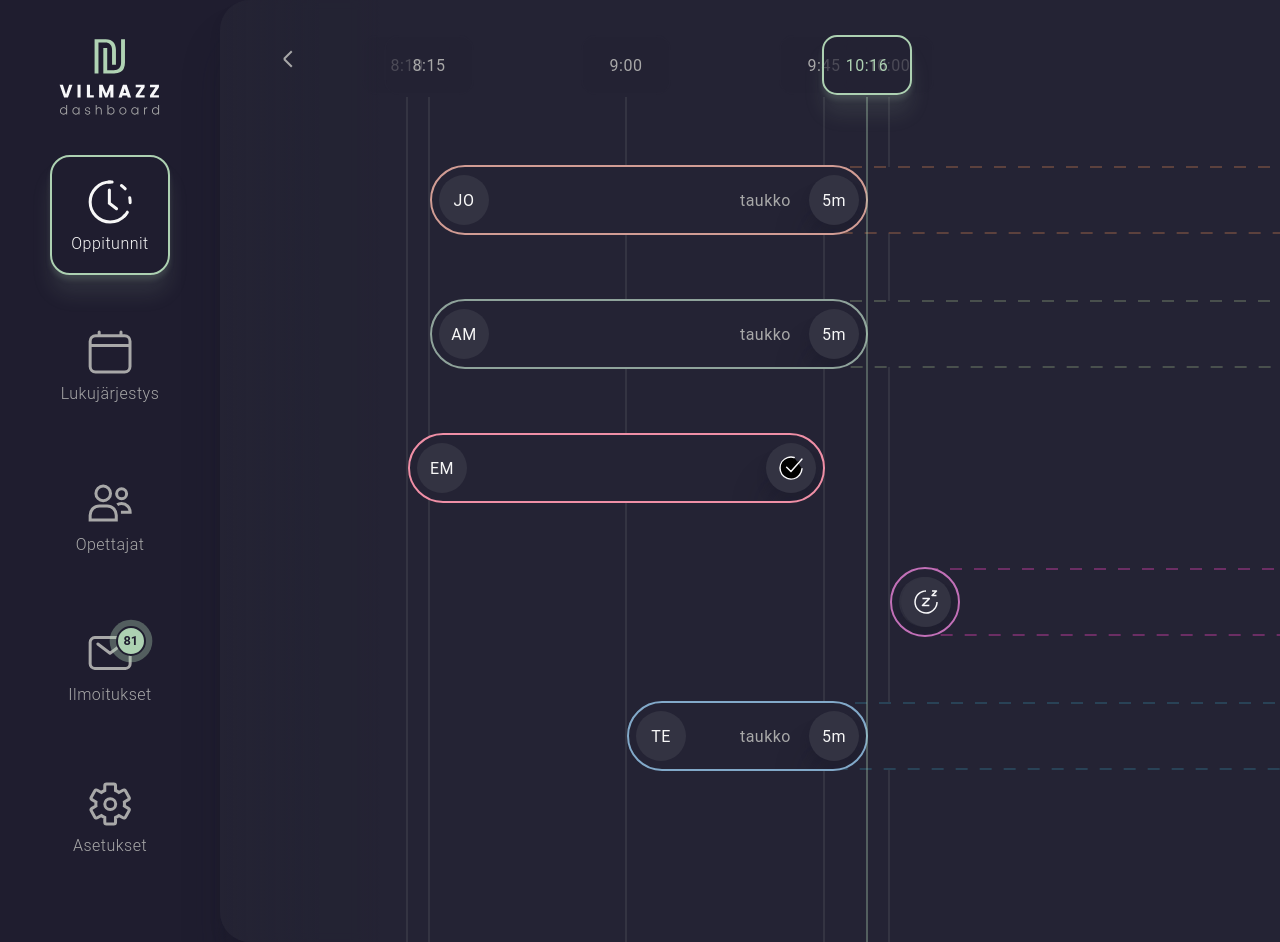
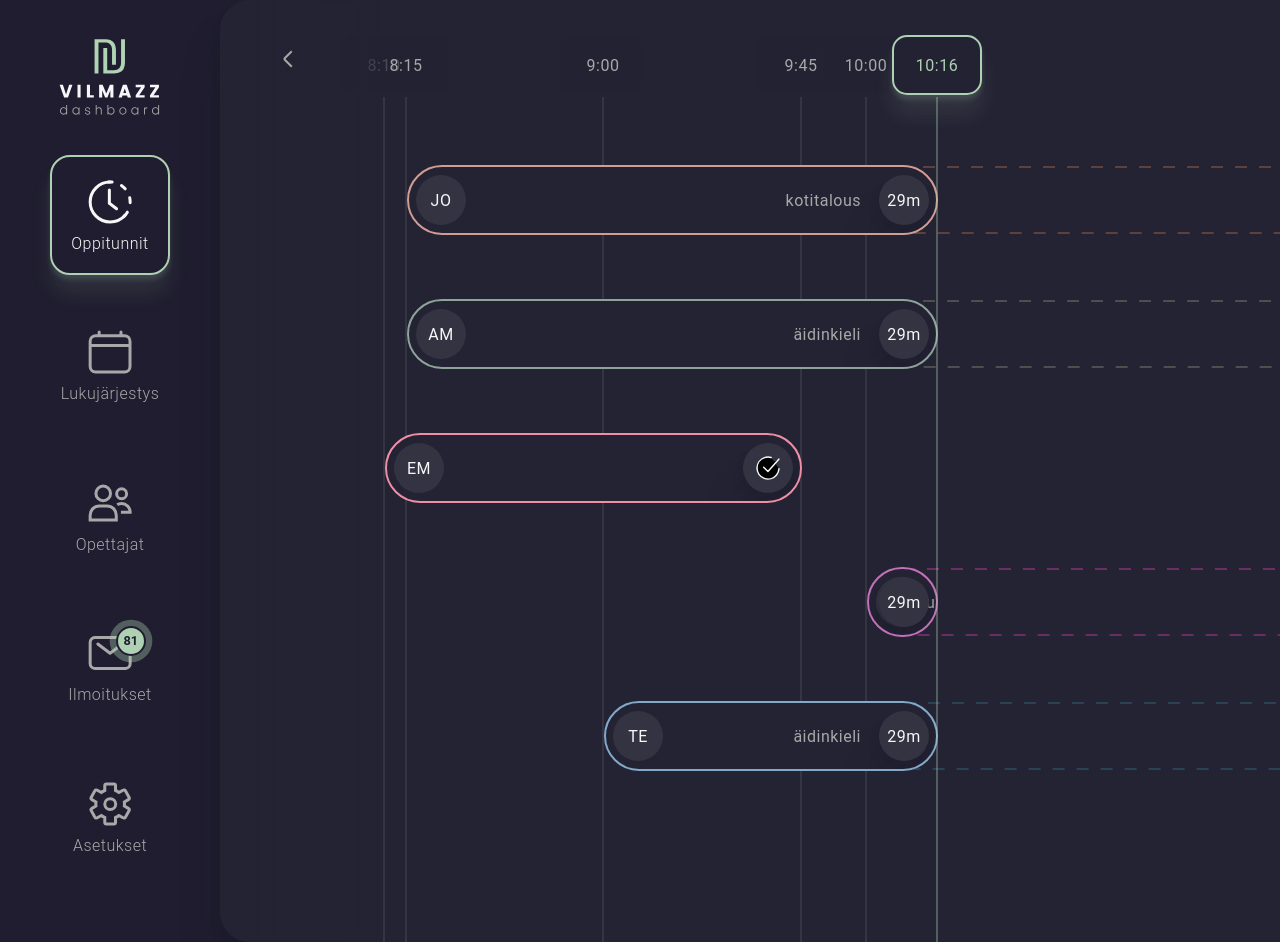
Before and after one commit to jnetc/dashboard-vilmaaz, a Next.js app: page / in a window 1280 px wide. Built offline with nearby package versions, Linux system fonts and the light colour scheme.

Commit message:
lessons chain created

```diff
--- a/components/main/lessons/LessonProgressBar.tsx
+++ b/components/main/lessons/LessonProgressBar.tsx
@@ -40,14 +40,14 @@ export const LessonProgressBar: FC<{ data: LessonDataProps }> = ({ data }) => {
     return () => clearInterval(timer);
   }, [minutes]);
 
-  const { position, timeNumber } = useRealtime(minutes);
+  const { position, currentTimeNum } = useRealtime(minutes);
 
   const { pos, status, lesson, timer } = learningProgress(
     data.start,
     data.timetable,
     lengthLessons,
     position,
-    timeNumber
+    currentTimeNum
   );
 
   return (
--- a/components/main/lessons/TimelineStep.tsx
+++ b/components/main/lessons/TimelineStep.tsx
@@ -37,24 +37,21 @@ export const TimelineStep: FC<Lines & Width> = ({ width, lines }) => {
     return () => clearInterval(timer);
   }, [minutes]);
 
-  const realtime = useRealtime(minutes);
+  const { position, visible, currentTimeStr } = useRealtime(minutes);
 
   movementTimeAndTimetable(
     width,
     timetableEl,
-    realtime.position,
+    position,
     autoMovement,
     mainPaddingLeft
   );
 
   return (
     <>
-      {realtime.visible && (
-        <TimelineStepStyle
-          id="current-time"
-          position={realtime.position}
-          lines={lines}>
-          {realtime.timeString}
+      {visible && (
+        <TimelineStepStyle id="current-time" position={position} lines={lines}>
+          {currentTimeStr}
         </TimelineStepStyle>
       )}
     </>
--- a/components/main/lessons/hook/useRealtime.tsx
+++ b/components/main/lessons/hook/useRealtime.tsx
@@ -24,12 +24,12 @@ export const useRealtime = (minutes: number) => {
   // !!! Проверить промежуток времени с 13:59 - 14:00
   // TODO Узнать из-за чего это происходит
 
-  // const stepTime = transformTimeToNum(`${hours}:${minutes}`);
+  const stepTime = transformTimeToNum(`${hours}:${minutes}`);
   // Manual check timelne
   // const h = (new Date().getHours() - 2).toString();
   // const m = new Date().getMinutes().toString();
   // const stepTime = transformTimeToNum(`${h}:${m}`);
-  const stepTime = transformTimeToNum(`9:55`);
+  // const stepTime = transformTimeToNum(`9:46`);
   let visible: boolean = false;
 
   if (startLessons <= stepTime && endLessons > stepTime) {
@@ -42,7 +42,7 @@ export const useRealtime = (minutes: number) => {
   return {
     position,
     visible,
-    timeString: `${hours}:${minutes > 9 ? minutes : '0' + minutes}`,
-    timeNumber: stepTime,
+    currentTimeStr: `${hours}:${minutes > 9 ? minutes : '0' + minutes}`,
+    currentTimeNum: stepTime,
   };
 };
--- a/components/main/lessons/right-side-panel/ProgressBar.tsx
+++ b/components/main/lessons/right-side-panel/ProgressBar.tsx
@@ -57,21 +57,21 @@ export const ProgressBar: FC<{ data: ProgressBarType }> = ({ data }) => {
     return () => clearInterval(timer);
   }, [minutes]);
 
-  const realtime = useRealtime(minutes);
+  const { currentTimeNum } = useRealtime(minutes);
   const radius = 100;
   const circumference = Math.round(2 * Math.PI * radius); //?  2 * (π = 3,14) * (r = 100)
   const startDrawPoint = transformTimeToNum(time.start);
   const endDrawPoint = transformTimeToNum(time.end);
   const totalTime = endDrawPoint - startDrawPoint;
-  const start = realtime.timeNumber - startDrawPoint;
+  const start = currentTimeNum - startDrawPoint;
 
   let step = 0;
-  let showMeTime = '00:00';
+  let showMeTime = '';
 
-  if (realtime.timeNumber < startDrawPoint) {
+  if (currentTimeNum < startDrawPoint) {
     step = circumference;
     showMeTime = 'SLEEP';
-  } else if (endDrawPoint <= realtime.timeNumber) {
+  } else if (endDrawPoint <= currentTimeNum) {
     step = 0;
     showMeTime = 'DONE';
   } else {
@@ -79,7 +79,7 @@ export const ProgressBar: FC<{ data: ProgressBarType }> = ({ data }) => {
     const calcStep = (timeByStep * circumference) / 100;
     step = circumference - calcStep;
 
-    const calcTime = endDrawPoint - realtime.timeNumber;
+    const calcTime = endDrawPoint - currentTimeNum;
     showMeTime = transformNumToTime(calcTime);
   }
 
--- a/components/main/lessons/right-side-panel/ProgressLesson.tsx
+++ b/components/main/lessons/right-side-panel/ProgressLesson.tsx
@@ -1,11 +1,17 @@
 import { FC, useState, useEffect } from 'react';
-import styled from 'styled-components';
+import styled, { keyframes, css } from 'styled-components';
 // Hook
 import { useRealtime } from '@Main/lessons/hook/useRealtime';
 // Types
-import { Lesson, LessonsColor } from '@types';
+import { Lesson, LessonsColor, ProgressLessonsDataStyle } from '@types';
+// Helper functions
+import { transformTimeToNum } from '@Store/utils/helperFunc';
 
-const ProgressLessonStyle = styled.div`
+const markerPoint = keyframes`
+  50% {transform: scale(0.5) }
+`;
+
+const ProgressLessonStyle = styled.div<ProgressLessonsDataStyle>`
   display: grid;
   grid-template-columns: 3.125rem 1fr;
   grid-template-rows: repeat(2, 1.563rem);
@@ -16,22 +22,36 @@ const ProgressLessonStyle = styled.div`
     grid-row: 1 / -1;
     width: 16px;
     height: 16px;
+    display: flex;
+    justify-content: center;
+    align-items: center;
     position: relative;
     margin: auto;
     border-radius: 50%;
-    border: 2px solid var(--brown); // TODO смена цвета / логическое
-    background-color: var(--bg-regular); // TODO смена цвета / логическое
-    // TODO Удаление, создание псевдокласса при активности / логическое
-    &::after {
-      content: '';
-      width: 6px;
-      height: 6px;
-      position: absolute;
-      top: 50%;
-      left: 50%;
+    border-style: solid;
+    border-width: 2px;
+    border-color: ${({ flow, colors }) =>
+      flow.process === 'wait'
+        ? css`var(--${colors.shade})`
+        : css`var(--${colors.accent})`};
+
+    z-index: 1;
+
+    & .marker-point {
+      width: 8px;
+      height: 8px;
       border-radius: inherit;
-      background-color: var(--brown);
-      transform: translate(-50%, -50%);
+
+      background-color: ${({ flow, colors }) =>
+        flow.process === 'wait' ? `transparent` : css`var(--${colors.accent})`};
+
+      animation: ${({ flow }) =>
+        flow.process === 'run'
+          ? css`
+              ${markerPoint} 1s ease-in-out infinite
+            `
+          : ''};
+
       z-index: 5;
     }
   }
@@ -42,7 +62,10 @@ const ProgressLessonStyle = styled.div`
     position: absolute;
     top: 12px;
     left: 4px;
-    background-color: var(--brown); // TODO смена цвета / логическое
+    background: ${({ flow, colors }) =>
+      flow.process === 'wait'
+        ? css`var(--${colors.shade})`
+        : css`var(--${colors.accent})`};
     z-index: -1;
   }
 
@@ -74,14 +97,24 @@ export const ProgressLesson: FC<{ data: Lesson; color: LessonsColor }> = ({
     return () => clearInterval(timer);
   }, [minutes]);
 
-  const realtime = useRealtime(minutes);
-  console.log(realtime);
+  const { currentTimeNum } = useRealtime(minutes);
+  const startLesson = transformTimeToNum(data.time.start);
+  const endLesson = transformTimeToNum(data.time.end);
 
-  console.log('Каждый урок', data, color);
+  const flow = { process: 'wait' };
+
+  if (startLesson <= currentTimeNum) {
+    flow.process = 'run';
+  }
+  if (endLesson < currentTimeNum) {
+    flow.process = 'done';
+  }
 
   return (
-    <ProgressLessonStyle>
-      <div className="marker" />
+    <ProgressLessonStyle colors={color} flow={flow}>
+      <div className="marker">
+        <div className="marker-point" />
+      </div>
       <time>
         {data.time.start} - {data.time.end}
       </time>
--- a/styles/theme.ts
+++ b/styles/theme.ts
@@ -1,17 +1,7 @@
 // import original module declarations
 import { DefaultTheme } from 'styled-components';
 
-// type Tye<T> = {
-//   val: T
-// }
-
 declare function AlphaChanel(alpha?: number): string;
-declare function LessonColor(color: string): string;
-// declare function ColorHSL<T>(color?: T): string;
-
-// const x: Tye<number> = (val: T): T => {
-//   return val
-// }
 
 // and extend them!
 declare module 'styled-components' {
@@ -46,8 +36,6 @@ declare module 'styled-components' {
     fontsize_16: string;
     fontsize_14: string;
     timeline: string;
-    // shadow: string;
-    // lessonColor: typeof LessonColor;
   }
 }
 
@@ -82,5 +70,4 @@ export const theme: DefaultTheme = {
   fontsize_16: '1rem',
   fontsize_14: '.8rem',
   timeline: '2000',
-  // lessonColor: color => color,
 };
```
Also changed, not shown: types/types.ts (+7 -0 lines).
